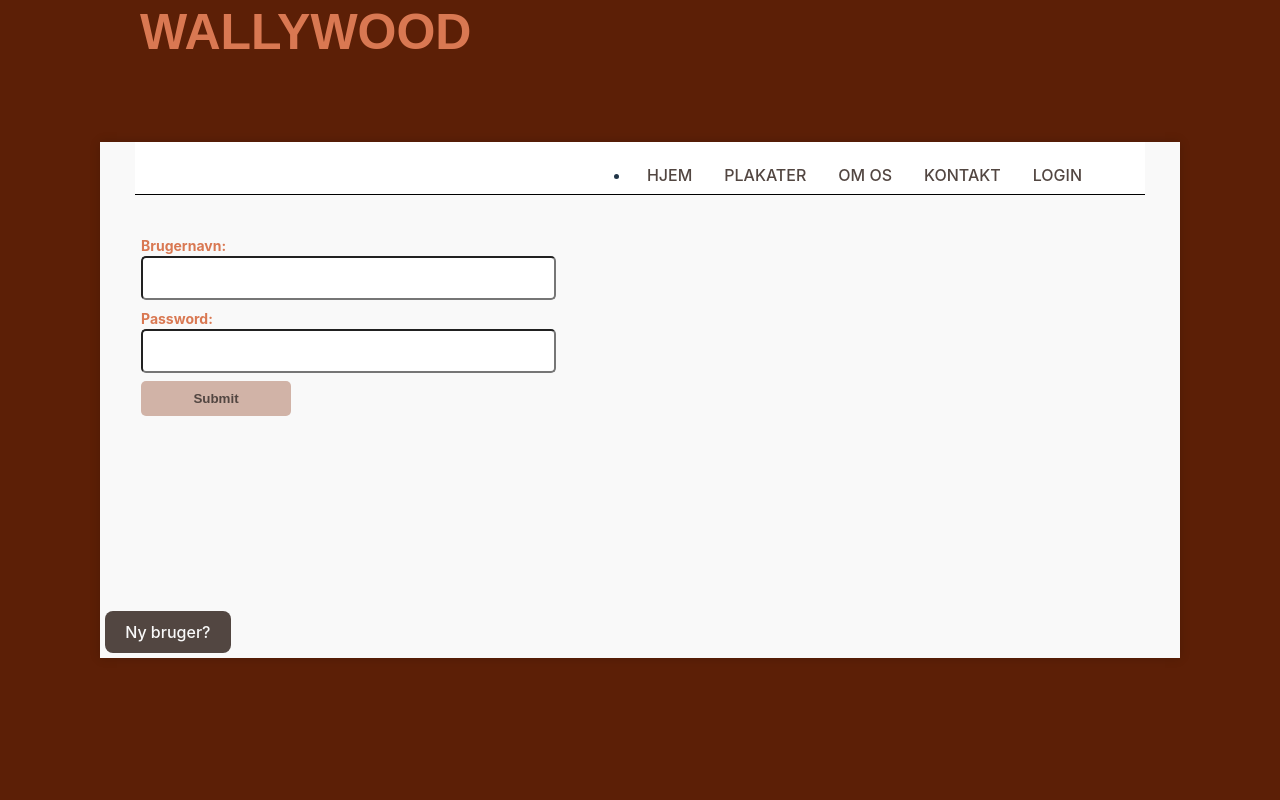
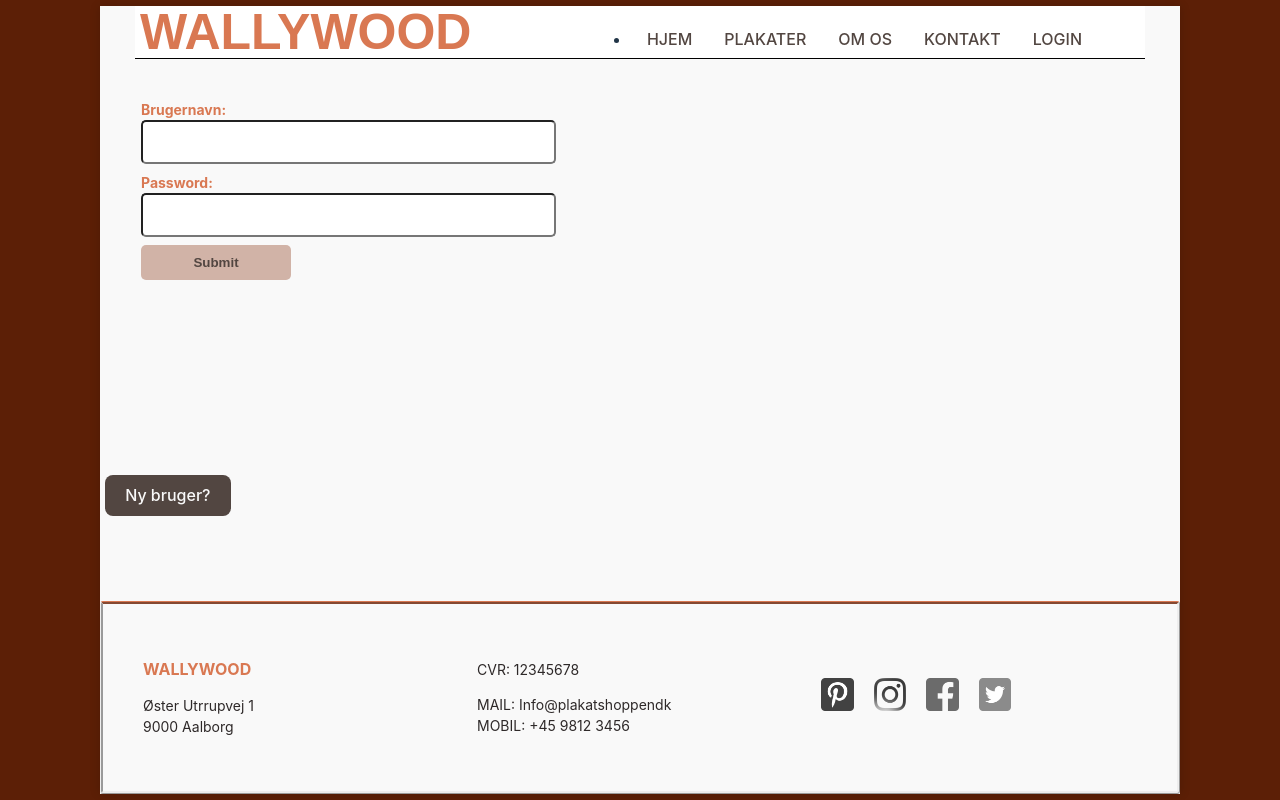
Before and after one commit to Eon4/WallyWoodProject, a React (Vite) app in the folder wood/: page /Login in a window 1280 px wide. Built offline with nearby package versions, Linux system fonts and the light colour scheme; some icons are missing.

Commit message:
more update

```diff
--- a/wood/src/Pages/Details.jsx
+++ b/wood/src/Pages/Details.jsx
@@ -3,6 +3,8 @@ import { Link, useParams } from 'react-router-dom'
 import style from '../styles/details.module.scss'
 import { OnClickButton } from "../Components/OnClickButton";
 import { Footer } from "../Components/Footer";
+import { Navigation } from '../Components/Navigation'
+
 
 
 export function Details() {
@@ -22,6 +24,7 @@ export function Details() {
 
     return(
         <>
+                    <Navigation />
 
         <section className={style.details}>
             {
--- a/wood/src/Pages/Login.jsx
+++ b/wood/src/Pages/Login.jsx
@@ -14,6 +14,8 @@ export const Login = () => {
       <>
         <LoginPage />
         <button className = {style.NewButton} onClick={() => setIsLoginTrue(false)}>Ny bruger?</button>
+        <Footer/>
+
       </>
     );
   else
```
